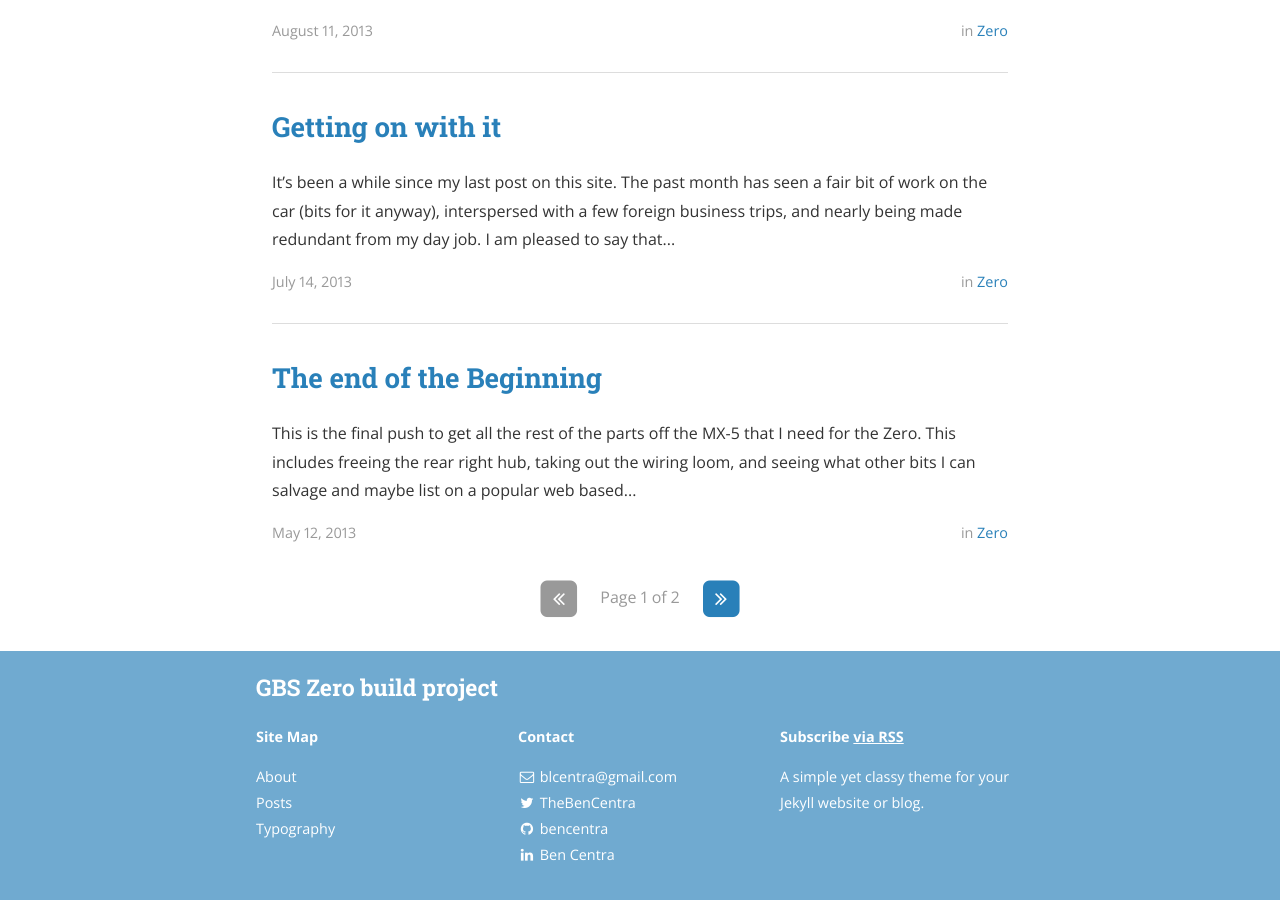
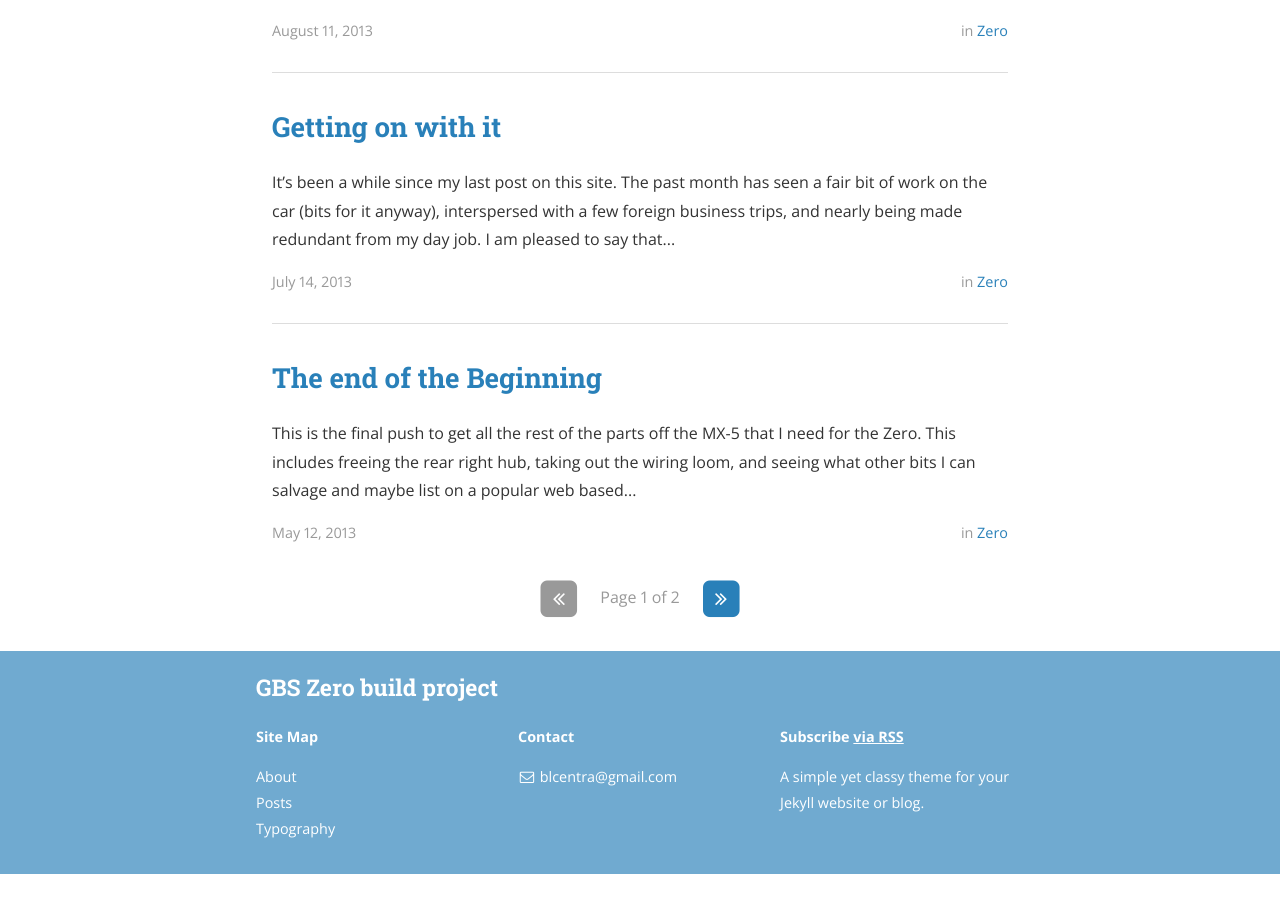
Before and after one commit to jonpage23/zero2, a Jekyll site: the page built from index.html, in a window 1280 px wide and 900 px high, scrolled down 1186 px. Built offline with Jekyll 4.4.1, drawn with Linux system fonts in a browser that asks for light colours; nearby versions of some CDN libraries; the list of posts is cut into pages by our own code; after the commit the page ends 2060 px from its top, so only the background shows below that; part of the change alters nothing that is shown.

Commit message:
removed url from social list

```diff
--- a/_config.yml
+++ b/_config.yml
@@ -63,7 +63,7 @@ social:
   - name: Twitter
     icon: twitter
     username: TheBenCentra
-    url: https://twitter.com/TheBenCentra
+    url:
     desc: Follow me on Twitter
     share: false
 
@@ -77,14 +77,14 @@ social:
   - name: GitHub
     icon: github
     username: bencentra
-    url: https://github.com/bencentra
+    url:
     desc: Fork me on GitHub
     share: false
 
   - name: LinkedIn
     icon: linkedin
     username: Ben Centra
-    url: https://www.linkedin.com/pub/ben-centra/47/769/60a
+    url:
     desc: Connect with me on LinkedIn
     share: false
 
```
